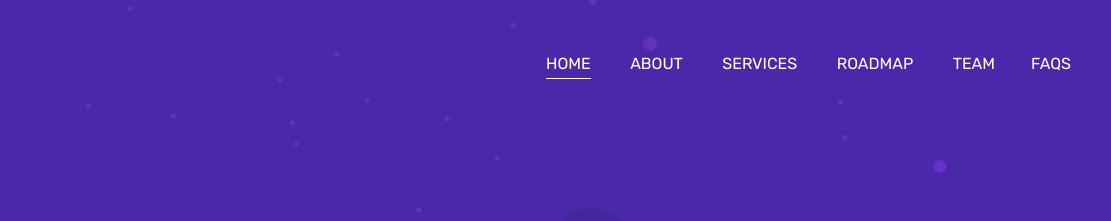
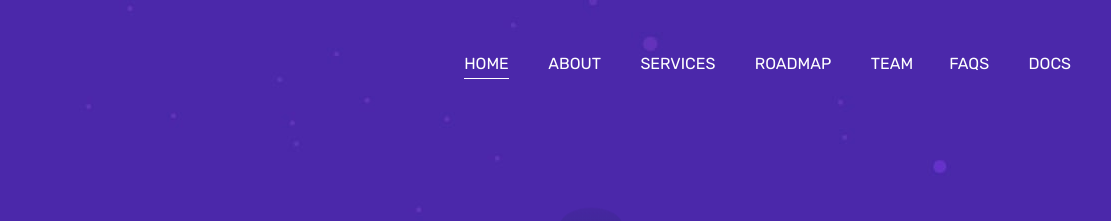
Before and after one commit to ibra9438/zen-protocol, a plain HTML site: page index.html in a window 1280 px wide. Shown: the top 221 px of the page, 169-1280 px from the left. Drawn offline with Linux system fonts and the light colour scheme.

Commit message:
fixed link

```diff
--- a/index.html
+++ b/index.html
@@ -67,6 +67,10 @@
 					                <li class="level">
 					                  	<a href="#faq-part" class="page-scroll nav-link" data-scroll>Faqs</a>
 					                </li>
+									<li class="level">
+										<a href="https://docs.zenprotocol.xyz" class="page-scroll nav-link">Docs</a>
+								  	</li>
+
 					                <!-- <li class="level">
 					                  	<a href="blog.html">Blog</a>
 					                </li> -->
```
